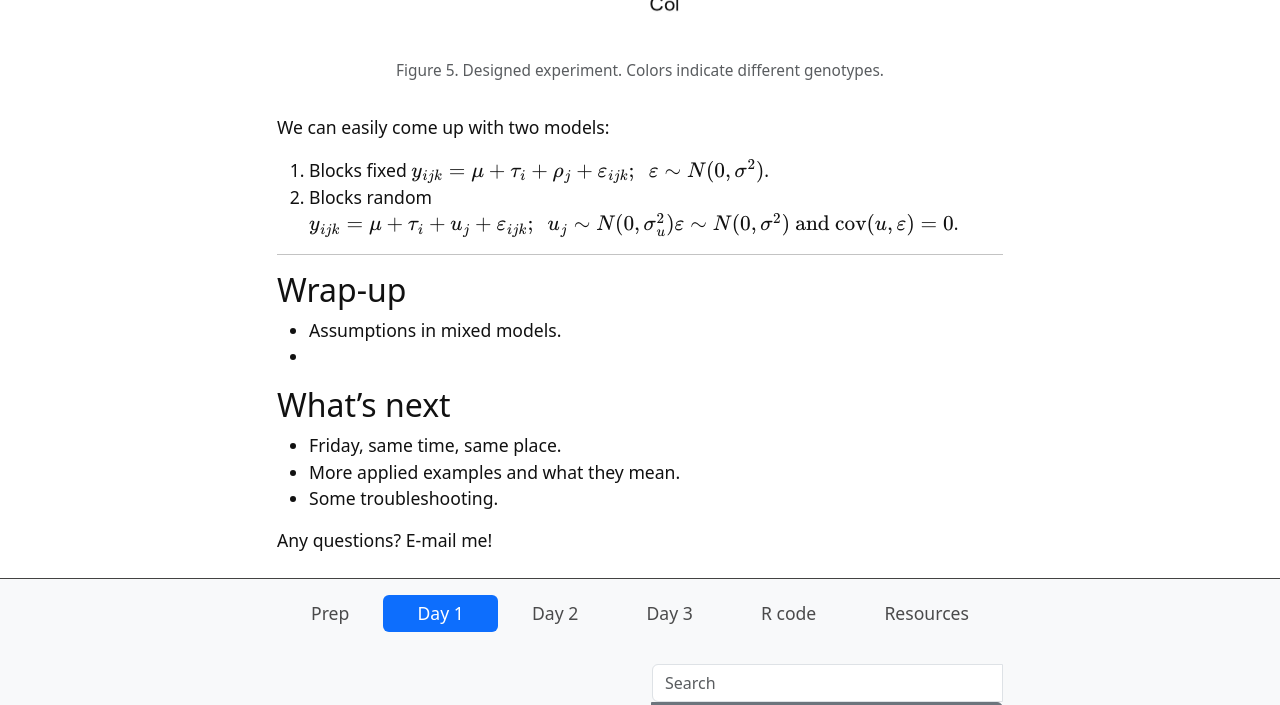
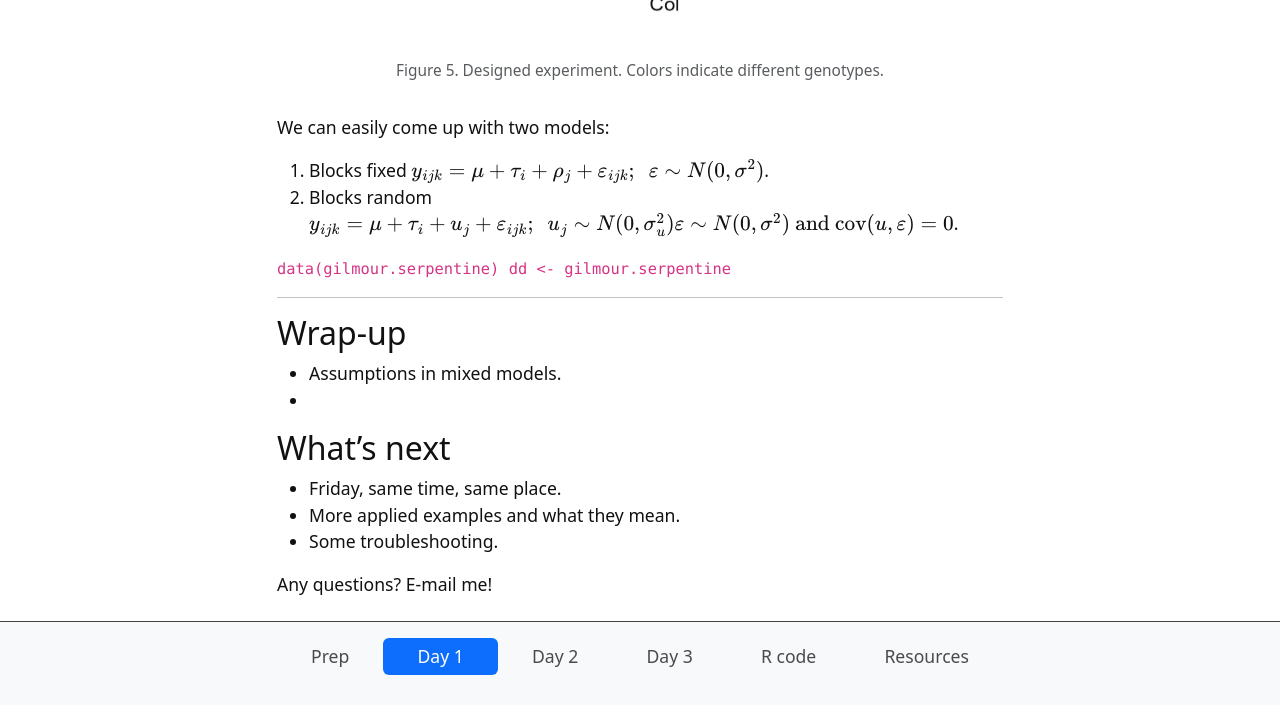
Before and after one commit to jlacasa/mixed-models-spring25, a Jekyll site: the page built from content/1-intro.md, in a window 1280 px wide and 900 px high, scrolled down 11108 px, cut to the strip 0-705 px from the top of the window. Built offline with Jekyll 4.4.1, drawn with Linux system fonts in a browser that asks for light colours; formulas are drawn with MathJax 3.

Commit message:
include code

```diff
--- a/content/1-intro.md
+++ b/content/1-intro.md
@@ -477,6 +477,10 @@ We can easily come up with two models:
 1.  Blocks fixed $$y_{ijk} = \mu + \tau_i + \rho_j + \varepsilon_{ijk}; \ \ \varepsilon \sim N(0, \sigma^2)$$.
 2.  Blocks random $$y_{ijk} = \mu + \tau_i + u_j + \varepsilon_{ijk}; \ \ u_j \sim N(0, \sigma^2_u) \varepsilon \sim N(0, \sigma^2) \ \text{and} \ \text{cov}(u, \varepsilon)=0$$.
 
+<code>
+data(gilmour.serpentine)
+dd <- gilmour.serpentine
+</code>
 
 ------
 
```
